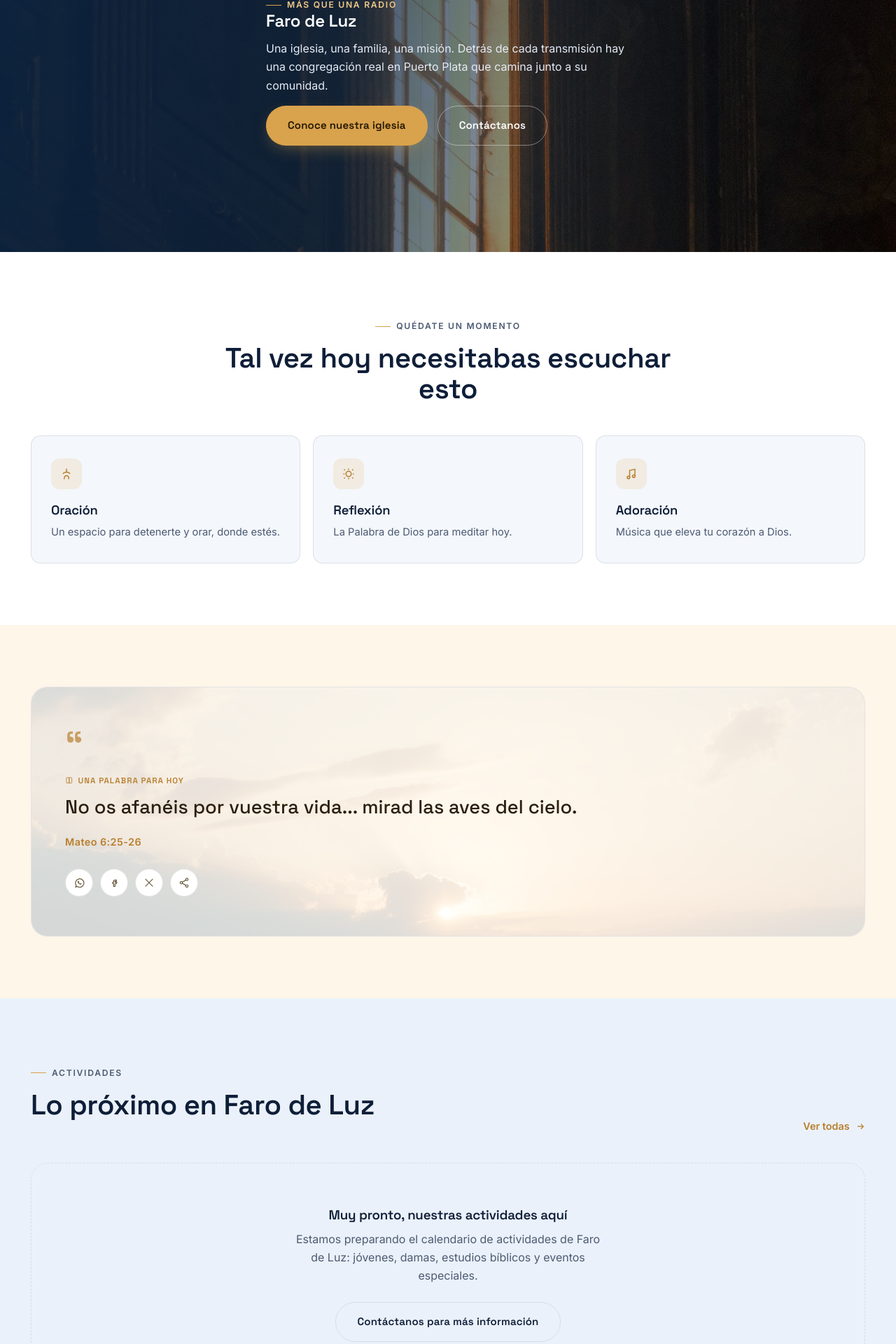
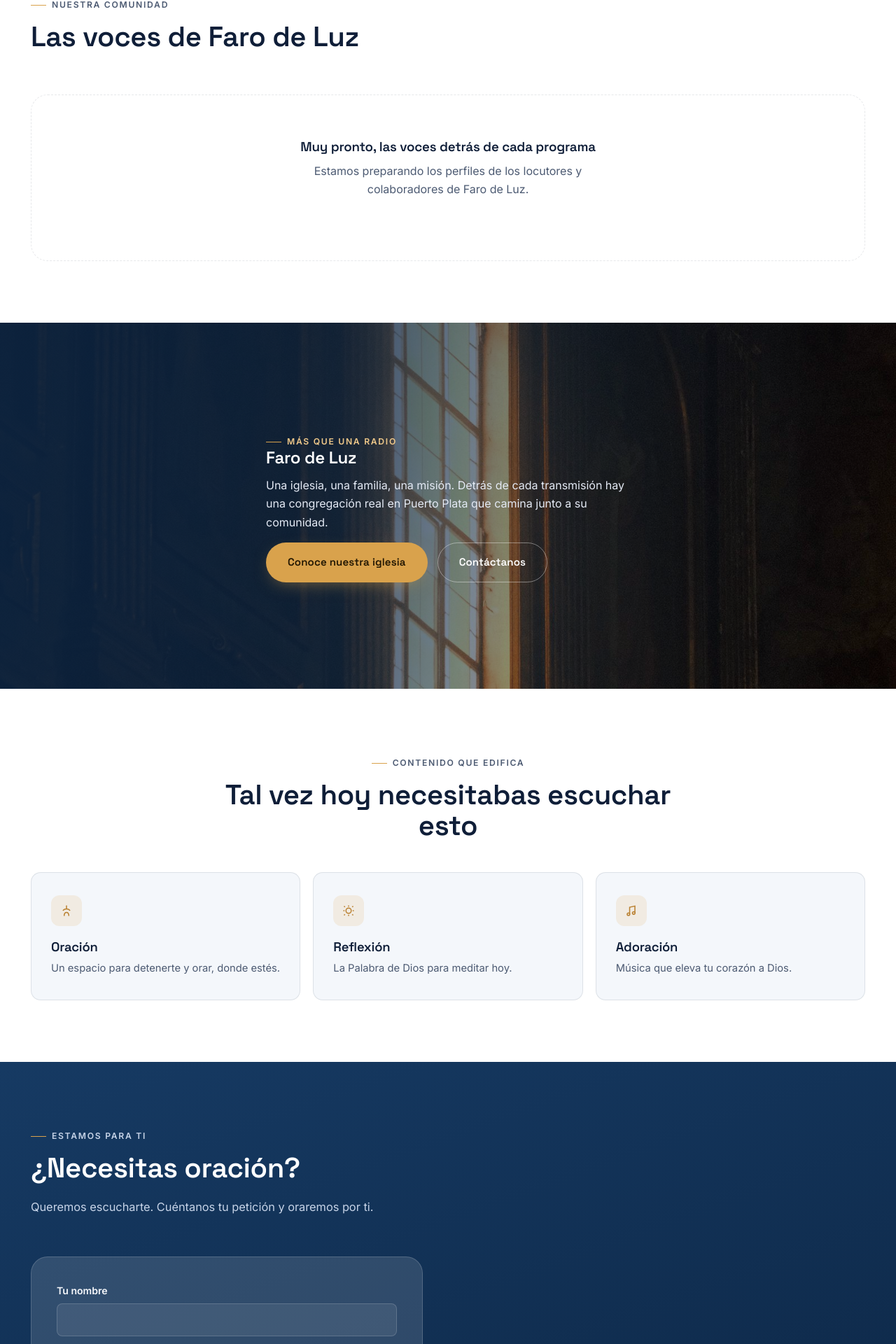
Before and after one commit to gucprez/hr-media-tube, a FastAPI app: page / in a window 1280 px wide. Shown: the part 3120-5040 px from the top of the page at 70% size. Run offline with FastAPI, Linux system fonts and the light colour scheme.

Commit message:
Agregar piezas faltantes del brief: voces, oración y SEO estructurado
Sobre la base cálida/editorial ya aprobada en dirección (azul/blanco/
dorado, secciones alternadas, foto protagonista), se agregan los
componentes que pedía el brief más reciente y que aún no existían:

- Estado honesto de "ahora suena" en la sección del reproductor
  ("la información de la canción no está disponible"), inspirado en el
  patrón real observado en radiocristianos.com (investigado solo como
  referencia de UX, no de diseño ni contenido).
- Sección "Las voces de Faro de Luz" para locutores/colaboradores,
  con estado vacío honesto (no se inventan personas).
- Sección "¿Necesitas oración?" con formulario (nombre, correo
  opcional, petición) y endpoint /oracion protegido con campo honeypot
  contra spam.
- JSON-LD ampliado: la entidad ahora es RadioStation +
  ReligiousOrganization con dirección real y área de cobertura
  (Puerto Plata, República Dominicana).

Co-Authored-By: Claude Sonnet 5 <noreply@anthropic.com>
Claude-Session: https://claude.ai/code/session_01HUKGCHNMFs2y18EjEYHjha

```diff
--- /dev/null
+++ b/data/hosts.py
@@ -0,0 +1,17 @@
+"""Locutores y colaboradores reales de Faro de Luz Radio.
+
+Ejemplo de estructura:
+
+HOSTS = [
+    {
+        "name": "Nombre Apellido",
+        "program": "Nombre del programa",
+        "schedule": "Lunes · 7:00 PM",
+        "photo": "",  # ruta en /static/img/ si hay foto real
+    },
+]
+
+Vacío por ahora: no se inventan locutores.
+"""
+
+HOSTS = []
--- a/main.py
+++ b/main.py
@@ -18,6 +18,7 @@ from data.verses import verse_of_day
 from data.messages import MESSAGES
 from data.news import NEWS
 from data.activities import ACTIVITIES
+from data.hosts import HOSTS
 from data.icons import ICONS
 
 BASE_DIR = Path(__file__).resolve().parent
@@ -25,6 +26,7 @@ DATA_STORE_DIR = BASE_DIR / "data" / "store"
 DATA_STORE_DIR.mkdir(parents=True, exist_ok=True)
 SUBSCRIBERS_FILE = DATA_STORE_DIR / "subscribers.json"
 TESTIMONIES_FILE = DATA_STORE_DIR / "testimonios.json"
+PRAYER_REQUESTS_FILE = DATA_STORE_DIR / "oraciones.json"
 
 SITE_NAME = "Faro de Luz Radio"
 SITE_URL = "https://farodeluzradio.com"
@@ -105,6 +107,7 @@ def home(request: Request):
             schedule=SCHEDULE[:3],
             verse=verse,
             activities=ACTIVITIES[:3],
+            hosts=HOSTS[:6],
             canonical=f"{SITE_URL}/",
         ),
     )
@@ -303,6 +306,32 @@ def testimonio(nombre: str = Form(...), mensaje: str = Form(...)):
     return JSONResponse({"ok": True, "mensaje": "¡Gracias por compartir tu testimonio! Será revisado antes de publicarse."})
 
 
+@app.post("/oracion")
+def oracion(
+    nombre: str = Form(...),
+    mensaje: str = Form(...),
+    correo: str = Form(""),
+    sitio_web: str = Form(""),
+):
+    # Campo honeypot: los bots suelen rellenarlo, las personas nunca lo ven.
+    if sitio_web.strip():
+        return JSONResponse({"ok": True, "mensaje": "Gracias, oraremos por ti."})
+
+    nombre = nombre.strip()[:80]
+    mensaje = mensaje.strip()[:1000]
+    correo = correo.strip()[:120]
+    if not nombre or not mensaje:
+        return JSONResponse({"ok": False, "mensaje": "Completa tu nombre y tu petición."}, status_code=400)
+    if correo and not EMAIL_RE.match(correo):
+        return JSONResponse({"ok": False, "mensaje": "Correo inválido."}, status_code=400)
+
+    _append_json_line(
+        PRAYER_REQUESTS_FILE,
+        {"nombre": nombre, "correo": correo, "mensaje": mensaje, "fecha": datetime.now().isoformat()},
+    )
+    return JSONResponse({"ok": True, "mensaje": "Gracias por confiarnos tu petición. Oraremos por ti."})
+
+
 @app.get("/robots.txt", response_class=PlainTextResponse)
 def robots_txt():
     return (
--- a/static/css/style.css
+++ b/static/css/style.css
@@ -345,6 +345,7 @@ section{position:relative;padding:88px 0}
 }
 .form-field input:focus,.form-field textarea:focus{outline:none;border-color:var(--gold)}
 .form-field textarea{min-height:130px;resize:vertical}
+.hp-field{position:absolute;left:-9999px;width:1px;height:1px;opacity:0}
 
 /* Footer */
 .site-footer{background:var(--navy-deep);color:#B9C3D6;padding:72px 0 0}
--- a/static/js/main.js
+++ b/static/js/main.js
@@ -203,4 +203,9 @@
   if (testimonyForm) {
     bindForm(testimonyForm, "/testimonio", testimonyForm.querySelector("[data-testimony-feedback]"));
   }
+
+  var prayerForm = document.querySelector("[data-prayer-form]");
+  if (prayerForm) {
+    bindForm(prayerForm, "/oracion", prayerForm.querySelector("[data-prayer-feedback]"));
+  }
 })();
--- a/templates/base.html
+++ b/templates/base.html
@@ -33,11 +33,20 @@
 <script type="application/ld+json">
 {
   "@context": "https://schema.org",
-  "@type": "RadioStation",
+  "@type": ["RadioStation", "ReligiousOrganization"],
   "name": "{{ site_name }}",
   "url": "{{ site_url }}",
   "logo": "{{ site_url }}/static/img/logo.svg",
   "description": "{{ site_description }}",
+  {% if contact.address %}
+  "address": {
+    "@type": "PostalAddress",
+    "streetAddress": "{{ contact.address }}",
+    "addressLocality": "Puerto Plata",
+    "addressCountry": "DO"
+  },
+  {% endif %}
+  "areaServed": "Puerto Plata, República Dominicana",
   "sameAs": [{% for url in social_urls %}"{{ url }}"{{ "," if not loop.last }}{% endfor %}]
 }
 </script>
--- a/templates/index.html
+++ b/templates/index.html
@@ -44,6 +44,10 @@
       <button class="player-showcase__play" type="button" data-player-toggle aria-label="Reproducir">{{ icons.play|safe }}</button>
     </div>
     <div class="waveform is-paused" aria-hidden="true"><span></span><span></span><span></span><span></span><span></span><span></span><span></span></div>
+
+    <p style="margin-top:28px;font-size:.85rem;color:var(--fg-faint)">
+      {{ icons.worship|safe }} Ahora suena: la información de la canción no está disponible en este momento.
+    </p>
   </div>
 </section>
 
@@ -109,6 +113,35 @@
   </div>
 </section>
 
+<section class="sec-light">
+  <div class="container">
+    <div class="section-top reveal">
+      <div class="section-head">
+        <span class="eyebrow">Nuestra comunidad</span>
+        <h2>Las voces de Faro de Luz</h2>
+      </div>
+      {% if hosts %}<a class="link-arrow" href="/radio#voces">Ver todo el equipo {{ icons.arrow|safe }}</a>{% endif %}
+    </div>
+    {% if hosts %}
+    <div class="card-grid reveal">
+      {% for h in hosts %}
+      <div class="info-card" style="text-align:center">
+        {% if h.photo %}<img src="{{ h.photo }}" alt="{{ h.name }}" style="width:84px;height:84px;border-radius:50%;object-fit:cover;margin:0 auto 16px">{% endif %}
+        <h3>{{ h.name }}</h3>
+        <p style="margin:0">{{ h.program }}</p>
+        <p class="footer-note">{{ h.schedule }}</p>
+      </div>
+      {% endfor %}
+    </div>
+    {% else %}
+    <div class="empty-state reveal">
+      <h3>Muy pronto, las voces detrás de cada programa</h3>
+      <p>Estamos preparando los perfiles de los locutores y colaboradores de Faro de Luz.</p>
+    </div>
+    {% endif %}
+  </div>
+</section>
+
 <section class="photo-feature">
   <div class="photo-feature__bg"><img src="/static/img/stock/church-window.jpg" alt="Luz entrando por una ventana de la iglesia"></div>
   <div class="photo-feature__scrim"></div>
@@ -128,7 +161,7 @@
 <section class="sec-light">
   <div class="container">
     <div class="section-head text-center reveal">
-      <span class="eyebrow">Quédate un momento</span>
+      <span class="eyebrow">Contenido que edifica</span>
       <h2>Tal vez hoy necesitabas escuchar esto</h2>
     </div>
     <div class="moment-grid reveal">
@@ -147,6 +180,37 @@
         <h3>Adoración</h3>
         <p>Música que eleva tu corazón a Dios.</p>
       </a>
+    </div>
+  </div>
+</section>
+
+<section class="sec-mid" id="oracion">
+  <div class="container">
+    <div class="section-top reveal" style="align-items:flex-start">
+      <div class="section-head" style="margin-bottom:0">
+        <span class="eyebrow">Estamos para ti</span>
+        <h2 style="color:#fff">¿Necesitas oración?</h2>
+        <p>Queremos escucharte. Cuéntanos tu petición y oraremos por ti.</p>
+      </div>
+    </div>
+    <div class="panel form-card reveal" style="max-width:560px">
+      <form data-prayer-form>
+        <div class="form-field">
+          <label for="p-nombre">Tu nombre</label>
+          <input type="text" id="p-nombre" name="nombre" required maxlength="80">
+        </div>
+        <div class="form-field">
+          <label for="p-correo">Tu correo (opcional)</label>
+          <input type="email" id="p-correo" name="correo" maxlength="120">
+        </div>
+        <div class="form-field">
+          <label for="p-mensaje">Tu petición de oración</label>
+          <textarea id="p-mensaje" name="mensaje" required maxlength="1000"></textarea>
+        </div>
+        <input type="text" name="sitio_web" class="hp-field" tabindex="-1" autocomplete="off" aria-hidden="true">
+        <button class="btn btn--gold btn--wide" type="submit">Enviar petición</button>
+        <p class="form-feedback" data-prayer-feedback role="status"></p>
+      </form>
     </div>
   </div>
 </section>
```
